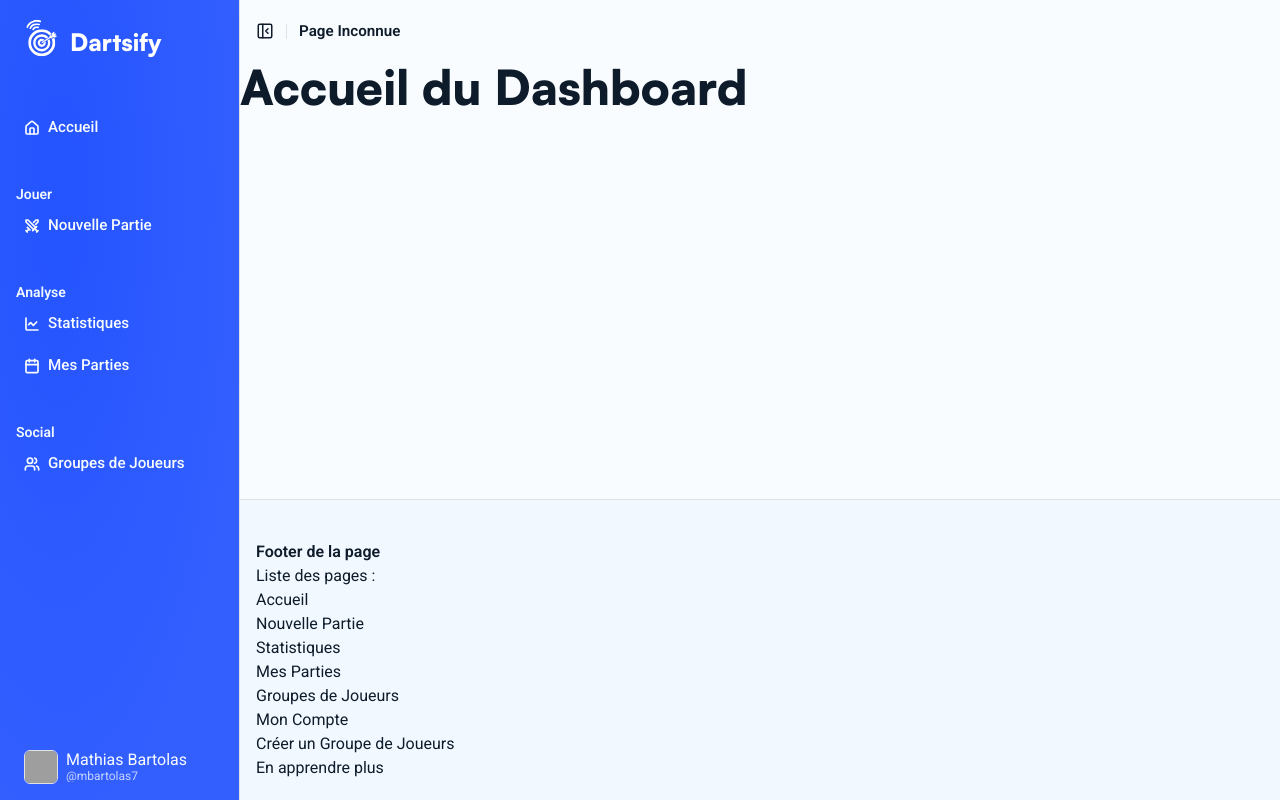
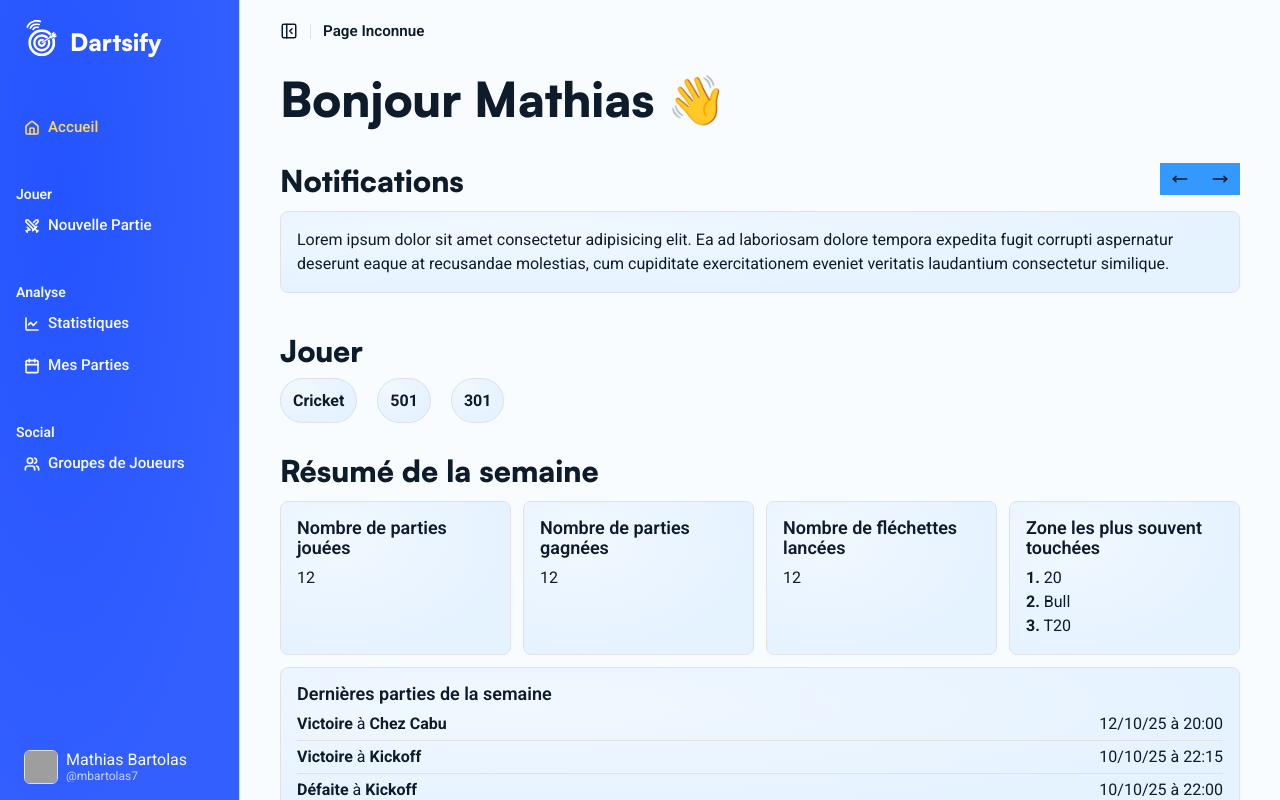
Before and after one commit to Dartsify/frontend, a Next.js app: page /dashboard in a window 1280 px wide. Built offline with nearby package versions, Linux system fonts and the light colour scheme; grey boxes are pictures that could not be loaded.

Commit message:
16/03/26

```diff
--- a/app/dashboard/layout.tsx
+++ b/app/dashboard/layout.tsx
@@ -5,5 +5,9 @@ export default function DashboardLayout({
 }: Readonly<{
   children: React.ReactNode;
 }>) {
-  return <NavWrapper>{children}</NavWrapper>;
+  return (
+    <NavWrapper>
+      <div className="content testtt">{children}</div>
+    </NavWrapper>
+  );
 }
--- a/app/dashboard/page.tsx
+++ b/app/dashboard/page.tsx
@@ -1,7 +1,94 @@
+import HorizontalSeparator from "@/components/horizontalSeparator";
+import NotificationsSection from "@/components/sections/notificationsSection";
+import { games } from "@/utils/games";
+import Link from "next/link";
+
 export default function Dashboard() {
   return (
     <div>
-      <h1>Accueil du Dashboard</h1>
+      <h1>Bonjour Mathias 👋</h1>
+      <main className="main-container">
+        <NotificationsSection />
+        <section id="games-section" className="default-section">
+          <h2>Jouer</h2>
+          <ul className="flex gap-5 mt-5 list-none">
+            {games.map((game, index) => (
+              <li key={index}>
+                <Link
+                  className="badge"
+                  href={`/dashboard/new-game?game=${game.slug}`}
+                >
+                  {game.name}
+                </Link>
+              </li>
+            ))}
+          </ul>
+        </section>
+
+        <section id="summary-section" className="default-section">
+          <h2>Résumé de la semaine</h2>
+          <div className="grid grid-cols-2 md:grid-cols-3 lg:grid-cols-4 gap-3">
+            <div className="card">
+              <h4 className="title">Nombre de parties jouées</h4>
+              <p>12</p>
+            </div>
+            <div className="card">
+              <h4 className="title">Nombre de parties gagnées</h4>
+              <p>12</p>
+            </div>
+            <div className="card">
+              <h4 className="title">Nombre de fléchettes lancées</h4>
+              <p>12</p>
+            </div>
+            <div className="card">
+              <h4 className="title">Zone les plus souvent touchées</h4>
+              <ul>
+                <li>
+                  <b>1.</b> 20
+                </li>
+                <li>
+                  <b>2.</b> Bull
+                </li>
+                <li>
+                  <b>3.</b> T20
+                </li>
+              </ul>
+            </div>
+            <div className="card col-span-2 md:col-span-2 lg:col-span-4">
+              <h4 className="title">Dernières parties de la semaine</h4>
+              <ul className="flex flex-col *:flex *:justify-between">
+                <li>
+                  <p>
+                    <b>Victoire</b> à <b>Chez Cabu</b>
+                  </p>
+                  <p>12/10/25 à 20:00</p>
+                </li>
+                <HorizontalSeparator />
+                <li>
+                  <p>
+                    <b>Victoire</b> à <b>Kickoff</b>
+                  </p>
+                  <p>10/10/25 à 22:15</p>
+                </li>
+                <HorizontalSeparator />
+                <li>
+                  <p>
+                    <b>Défaite</b> à <b>Kickoff</b>
+                  </p>
+                  <p>10/10/25 à 22:00</p>
+                </li>
+              </ul>
+            </div>
+          </div>
+          {/* <div className="card mt-5 p-4">
+            <ul className="flex flex-col">
+              <li>Partie 1 : Victoire contre John - Score : 501-450</li>
+              <li>Partie 2 : Défaite contre Jane - Score : 301-350</li>
+              <li>Partie 3 : Victoire contre Bob - Score : 501-400</li>
+            </ul>
+          </div> */}
+        </section>
+      </main>
     </div>
   );
 }
--- a/app/globals.css
+++ b/app/globals.css
@@ -137,27 +137,78 @@ body {
   h2 {
     @apply font-satoshi text-3xl font-semibold mb-2.5;
   }
+
+  ul {
+    @apply m-0 p-0;
+  }
 }
 
 @layer components {
+  .content {
+    @apply mt-3 bg-none;
+  }
 
-  /* .hover-anim {
-    @apply hover:bg-white/10 rounded-lg transition-all duration-300 ease-in-out;
-  } */
+  .content,
+  .horizontal-p {
+    @apply px-4 lg:px-6 xl:px-10;
+  }
+
+  .vertical-p {
+    @apply py-5;
+  }
+
+  .active-link {
+    @apply text-highlight rounded-lg transition-all duration-100 ease-in-out;
+  }
+
+  .main-container {
+    @apply flex flex-col gap-10 mt-10;
+  }
+
   .hover-anim {
     @apply hover:bg-white-50/10 rounded-lg transition-all duration-300 ease-in-out;
   }
 
   .default-p {
-    @apply px-4 py-6
+    @apply px-4 py-6;
   }
 
   .gradient-bg {
-    @apply bg-radial-[at_25%_25%] from-brand to-full-spectrum-blue-400 to-75%
+    @apply bg-radial-[at_25%_25%] from-brand to-full-spectrum-blue-400 to-75%;
   }
 
   .gradient-bg-reverse {
-    @apply bg-radial-[at_25%_25%] from-full-spectrum-blue-400 to-brand to-75%
+    @apply bg-radial-[at_25%_25%] from-full-spectrum-blue-400 to-brand to-75%;
+  }
+
+  .gradient-bg-light,
+  .card,
+  .badge {
+    @apply bg-radial-[at_25%_25%] from-background-dark to-alice-blue-50 to-75%;
+  }
+
+  .card {
+    @apply mt-0 p-4 rounded-lg border border-border;
+  }
+
+  .card .title {
+    @apply text-lg leading-5 font-semibold mb-2;
+  }
+
+  .badge {
+    @apply rounded-full bg-background-dark p-3 font-bold hover:bg-background-dark/80 transition-colors duration-200 border border-border;
+  }
+
+  .btn {
+    @apply px-3 py-2 bg-alice-blue-400;
+  }
+
+  /* .default-section {
+    @apply flex flex-col gap-10;
+  } */
+
+  .default-section h2 {
+    @apply mb-3;
   }
 }
 
--- /dev/null
+++ b/components/horizontalSeparator.tsx
@@ -0,0 +1,3 @@
+export default function HorizontalSeparator() {
+  return <div className="bg-border h-px self-stretch my-1 rounded-full" />;
+}
--- a/components/nav/footer.tsx
+++ b/components/nav/footer.tsx
@@ -3,7 +3,7 @@ import Link from "next/link";
 
 export default function Footer() {
   return (
-    <footer className="w-full bg-background-dark border-t border-border pt-10 pb-5 px-4">
+    <footer className="gradient-bg-light w-full bg-background-dark border-t border-border pt-10 pb-5 px-4 mt-15">
       <h3 className="font-semibold">Footer de la page</h3>
       Liste des pages :
       <ul>
--- a/components/nav/navBar.tsx
+++ b/components/nav/navBar.tsx
@@ -1,16 +1,21 @@
-import { Calendar, ChartLine, House, Play, Swords, Users } from "lucide-react";
+"use client";
+
+import { Calendar, ChartLine, House, Swords, Users } from "lucide-react";
 import LogoBanner from "../logoBanner";
 import Link from "next/link";
 import Image from "next/image";
+import { usePathname } from "next/navigation";
 
 export default function NavBar({ isOpen }: { isOpen: boolean }) {
+  const pathname: string = usePathname();
+
   const routeItem = (href: string, label: string, icon: React.ReactNode) => (
-    <li>
+    <li className={`$${pathname == href && "active-link"}`}>
       <Link
         href={href}
         className={`hover-anim flex p-2 items-center transition-all duration-300 ease-in-out ${
           isOpen ? "gap-2 justify-start" : "gap-0 justify-center"
-        }`}
+        } ${pathname == href && "active-link"}`}
       >
         <span
           className={`transition-transform duration-300 ease-in-out ${
@@ -34,6 +39,8 @@ export default function NavBar({ isOpen }: { isOpen: boolean }) {
 
   const iconSize = 16;
   const iconStrokeWidth = 2.5;
+
+  // const isSegmentActive: boolean = segment == pathname;
 
   return (
     <div
--- a/components/nav/navWrapper.tsx
+++ b/components/nav/navWrapper.tsx
@@ -31,14 +31,15 @@ export default function NavWrapper({
     setOpen((prev) => !prev);
   };
 
-  const isRouteWithColoredHeader = routesWithColoredHeader.includes(pathname);
+  const isRouteWithColoredHeader: boolean =
+    routesWithColoredHeader.includes(pathname);
 
   return (
     <div className="flex h-screen">
       <NavBar isOpen={open} />
       <div className="overflow-scroll flex-1 min-h-screen flex flex-col">
         <div
-          className={`w-full flex gap-3 items-center py-5 px-4 border-border top-0 z-10 ${isRouteWithColoredHeader ? "fixed text-foreground-light" : "sticky bg-background text-foreground"}`}
+          className={`horizontal-p vertical-p w-full flex gap-3 items-center border-border top-0 z-10 ${isRouteWithColoredHeader ? "fixed text-foreground-light" : "sticky bg-background text-foreground"}`}
         >
           <button
             type="button"
@@ -49,7 +50,8 @@ export default function NavWrapper({
           </button>
           <VerticalSeparator />
           <h3 className="text-foreground-dark text-sm-2 flex items-center">
-            {segments.map((segment, index) => (
+            {segments.map((segment, index) => {
+              return (
                 <React.Fragment key={segment}>
                   {/* {index > 0 && <span className="mx-3"> {">"} </span>} */}
                   {index > 0 && <ChevronRight size={16} className="mx-3" />}
@@ -65,7 +67,8 @@ export default function NavWrapper({
                     </Link>
                   )}
                 </React.Fragment>
-            ))}
+              );
+            })}
             {segments.length === 0 && (
               <span
                 className={`font-semibold ${isRouteWithColoredHeader ? "text-foreground-light" : "text-foreground"}`}
--- /dev/null
+++ b/components/sections/notificationsSection.tsx
@@ -0,0 +1,33 @@
+"use client";
+
+import { MoveLeft, MoveRight } from "lucide-react";
+
+export default function NotificationsSection() {
+  return (
+    <section id="welcome-card" className="default-section">
+      <div className="flex justify-between">
+        <h2>Notifications</h2>
+        {/* Controllers */}
+        <div>
+          <button type="button" className="btn">
+            <MoveLeft size={16} strokeWidth={2.5} className="cursor-pointer" />
+          </button>
+          <button type="button" className="btn">
+            <MoveRight size={16} strokeWidth={2.5} className="cursor-pointer" />
+          </button>
+        </div>
+      </div>
+      <div>
+        {/* Content */}
+        <div className="card">
+          <p>
+            Lorem ipsum dolor sit amet consectetur adipisicing elit. Ea ad
+            laboriosam dolore tempora expedita fugit corrupti aspernatur
+            deserunt eaque at recusandae molestias, cum cupiditate
+            exercitationem eveniet veritatis laudantium consectetur similique.
+          </p>
+        </div>
+      </div>
+    </section>
+  );
+}
--- a/components/verticalSeparator.tsx
+++ b/components/verticalSeparator.tsx
@@ -1,3 +1,3 @@
 export default function VerticalSeparator() {
-  return <div className="bg-border w-px self-stretch my-1" />;
+  return <div className="bg-border w-px self-stretch my-1 rounded-full" />;
 }
--- /dev/null
+++ b/utils/games.ts
@@ -0,0 +1,20 @@
+export const games = [
+  {
+    name: "Cricket",
+    description:
+      "Un jeu de fléchettes populaire où les joueurs doivent marquer des points en visant des sections spécifiques du tableau.",
+    slug: "cricket",
+  },
+  {
+    name: "501",
+    description:
+      "Un jeu de fléchettes où les joueurs commencent avec un score de 501 et doivent réduire ce score à zéro en lançant des fléchettes sur le tableau.",
+    slug: "501",
+  },
+  {
+    name: "301",
+    description:
+      "Similaire au 501, mais les joueurs commencent avec un score de 301 et doivent réduire ce score à zéro.",
+    slug: "301",
+  },
+];
```
Lines whose indentation alone changed are shown as unchanged.
